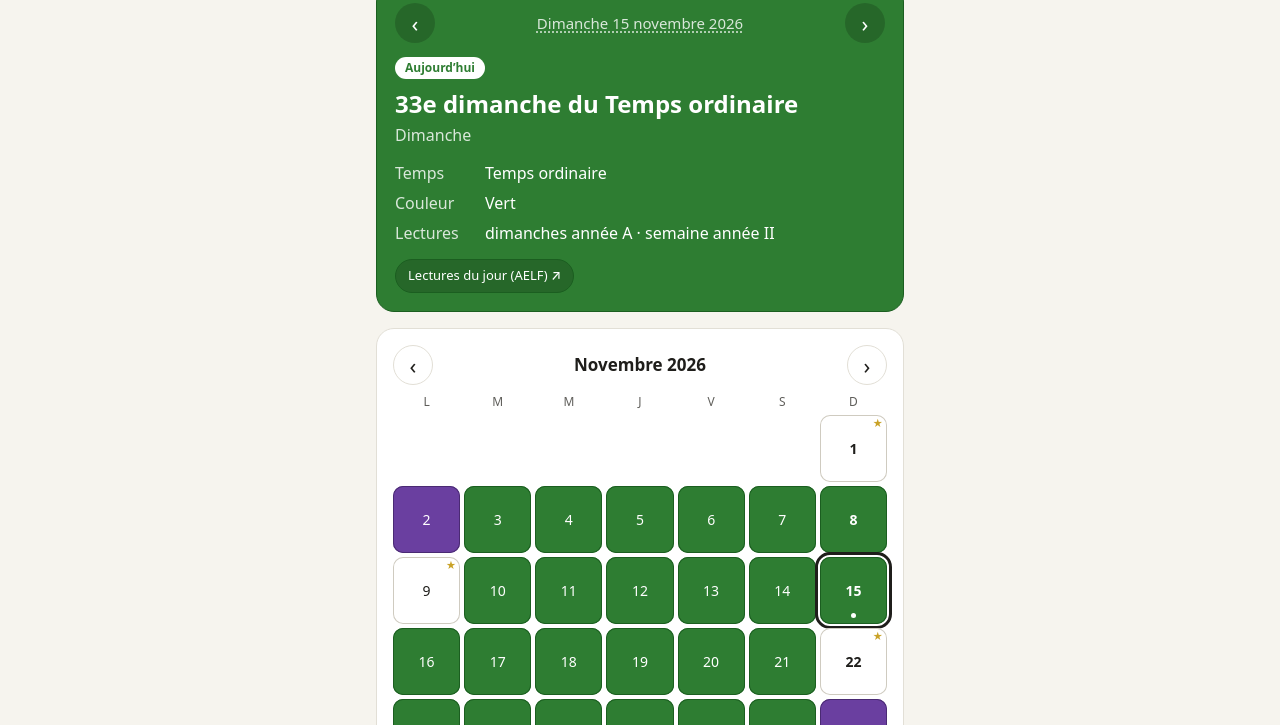
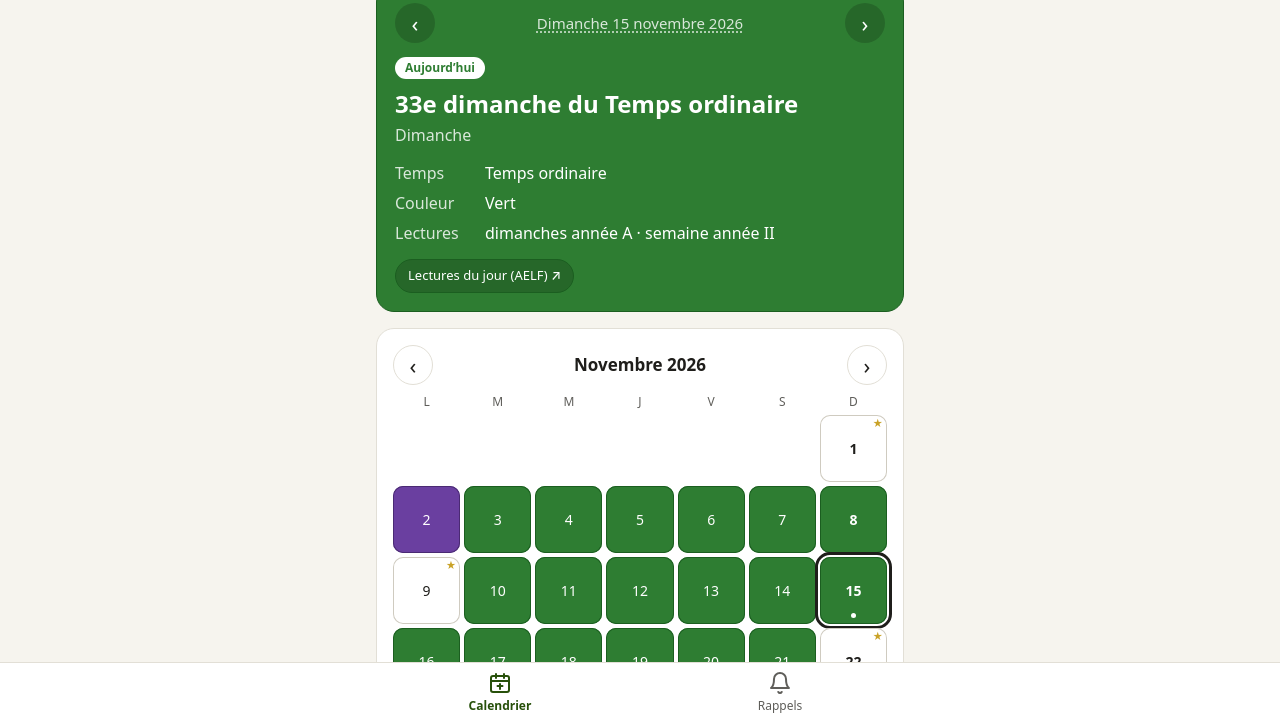
Before and after one commit to pfelix-dot/jour-liturgique, a plain HTML site: page index.html in a window 1280 px wide. Shown: the part 75-800 px from the top of the page. Drawn offline with Linux system fonts and the light colour scheme.

Commit message:
Onglets Calendrier et Rappels : le téléchargement agenda passe dans son propre onglet

```diff
--- a/app.js
+++ b/app.js
@@ -111,7 +111,27 @@
 
   $('jour-prec').onclick = function () { choisir(L.add(etat.sel, -1)); };
   $('jour-suiv').onclick = function () { choisir(L.add(etat.sel, 1)); };
-  $('btn-aujourdhui').onclick = function () { choisir(aujourdhui()); };
+  $('btn-aujourdhui').onclick = function () {
+    if (location.hash === '#rappels') location.hash = '#calendrier';
+    choisir(aujourdhui());
+  };
+
+  /* ---------- Onglets Calendrier / Rappels ---------- */
+  function afficherVue() {
+    var rappels = location.hash === '#rappels';
+    $('vue-calendrier').hidden = rappels;
+    $('vue-rappels').hidden = !rappels;
+    if (rappels) {
+      $('onglet-rappels').setAttribute('aria-current', 'page');
+      $('onglet-calendrier').removeAttribute('aria-current');
+    } else {
+      $('onglet-calendrier').setAttribute('aria-current', 'page');
+      $('onglet-rappels').removeAttribute('aria-current');
+    }
+    window.scrollTo(0, 0);
+  }
+  window.addEventListener('hashchange', afficherVue);
+  afficherVue();
   $('date-choix').onchange = function (e) { if (e.target.value) choisir(L.fromISO(e.target.value)); };
   $('mois-prec').onclick = function () {
     etat.mois = L.D(etat.mois.getUTCFullYear(), etat.mois.getUTCMonth(), 1); afficherMois();
@@ -193,7 +213,7 @@
       nb++;
     }
     // Dernier jour : rappel pour revenir télécharger la suite
-    var dernier = L.add(fin, -1), adresse = location.origin + location.pathname;
+    var dernier = L.add(fin, -1), adresse = location.origin + location.pathname + '#rappels';
     evenement('jl-renouveler-' + L.iso(dernier).replace(/-/g, ''), L.iso(dernier).replace(/-/g, ''),
       'Renouveler mes rappels Jour liturgique',
       'Tes rappels liturgiques s’arrêtent aujourd’hui.\nOuvre l’application Jour liturgique (' + adresse +
--- a/index.html
+++ b/index.html
@@ -27,6 +27,9 @@
       <span>Nouvelle version disponible</span>
       <button id="btn-maj" type="button">Actualiser</button>
     </div>
+
+    <!-- ===== Onglet Calendrier ===== -->
+    <div class="vue" id="vue-calendrier">
 
     <!-- Carte du jour -->
     <section class="carte" id="carte" aria-live="polite">
@@ -73,8 +76,12 @@
       <ul class="avenir" id="avenir"></ul>
     </section>
 
-    <!-- Agenda -->
+    </div>
+
+    <!-- ===== Onglet Rappels ===== -->
+    <div class="vue" id="vue-rappels" hidden>
     <section class="bloc">
+      <h2 class="titre-vue">Rappels dans mon agenda</h2>
       <h3>Une alerte chaque matin</h3>
       <p class="texte">Ajoute les jours de ton choix à l’agenda de ton téléphone. Il te préviendra à l’heure choisie.</p>
       <fieldset class="categories" id="opt-categories">
@@ -179,6 +186,7 @@
       </details>
       <p class="texte petit">Tu peux recommencer plus tard pour prolonger : les événements déjà présents sont mis à jour, sans doublon dans la plupart des agendas.</p>
     </section>
+    </div>
 
     <section class="bloc installer" id="bloc-installer" hidden>
       <h3>Installer l’application</h3>
@@ -186,6 +194,17 @@
       <button id="btn-installer" class="btn-principal" type="button">Installer</button>
     </section>
   </main>
+
+  <nav class="onglets" aria-label="Sections de l’application">
+    <a class="onglet" id="onglet-calendrier" href="#calendrier">
+      <svg viewBox="0 0 24 24" fill="none" stroke="currentColor" stroke-width="2" stroke-linecap="round" stroke-linejoin="round" aria-hidden="true"><rect x="3" y="5" width="18" height="16" rx="2"/><path d="M8 3v4M16 3v4M3 10h18M12 13v5M9.5 15h5"/></svg>
+      Calendrier
+    </a>
+    <a class="onglet" id="onglet-rappels" href="#rappels">
+      <svg viewBox="0 0 24 24" fill="none" stroke="currentColor" stroke-width="2" stroke-linecap="round" stroke-linejoin="round" aria-hidden="true"><path d="M6 8a6 6 0 0 1 12 0c0 7 3 9 3 9H3s3-2 3-9"/><path d="M10.3 21a1.94 1.94 0 0 0 3.4 0"/></svg>
+      Rappels
+    </a>
+  </nav>
 
   <footer>
     <p>Calcul selon le calendrier romain général et les usages de la France. Les mémoires des saints et les fêtes propres à ton diocèse ou à ta paroisse ne sont pas incluses. En cas de doute, l’Ordo de ton diocèse fait foi.</p>
--- a/style.css
+++ b/style.css
@@ -170,5 +170,20 @@ summary { cursor: pointer; font-weight: 500; }
 details ol { padding-left: 20px; margin: 10px 0; font-size: 14px; }
 details li { margin-bottom: 6px; }
 
-footer { padding-bottom: 28px; }
+footer { padding-bottom: calc(84px + env(safe-area-inset-bottom)); }
+
+/* Onglets en bas de l'écran */
+.onglets {
+  position: fixed; left: 0; right: 0; bottom: 0; z-index: 10;
+  display: flex; justify-content: center;
+  background: var(--surface); border-top: 1px solid var(--bord);
+  padding-bottom: env(safe-area-inset-bottom);
+}
+.onglet {
+  flex: 1; max-width: 280px; display: flex; flex-direction: column; align-items: center; gap: 2px;
+  padding: 8px 0 10px; font-size: 12px; font-weight: 500; color: var(--texte-2); text-decoration: none;
+}
+.onglet svg { width: 24px; height: 24px; }
+.onglet[aria-current="page"] { color: var(--accent); font-weight: 700; }
+.titre-vue { font-size: 22px; margin: 0 0 14px; }
 footer p { font-size: 12px; color: var(--texte-2); margin: 0; }
--- a/sw.js
+++ b/sw.js
@@ -5,7 +5,7 @@
  * ne répond pas en 4 secondes, on sert la copie gardée sur le téléphone.
  * Changer VERSION à chaque mise à jour.
  */
-var VERSION = 'jour-liturgique-v8';
+var VERSION = 'jour-liturgique-v9';
 var FICHIERS = [
   './', 'index.html', 'style.css', 'app.js', 'liturgie.js', 'explications.js', 'manifest.webmanifest',
   'icons/icon.svg', 'icons/icon-192.png', 'icons/icon-512.png', 'icons/apple-touch-icon.png'
```
